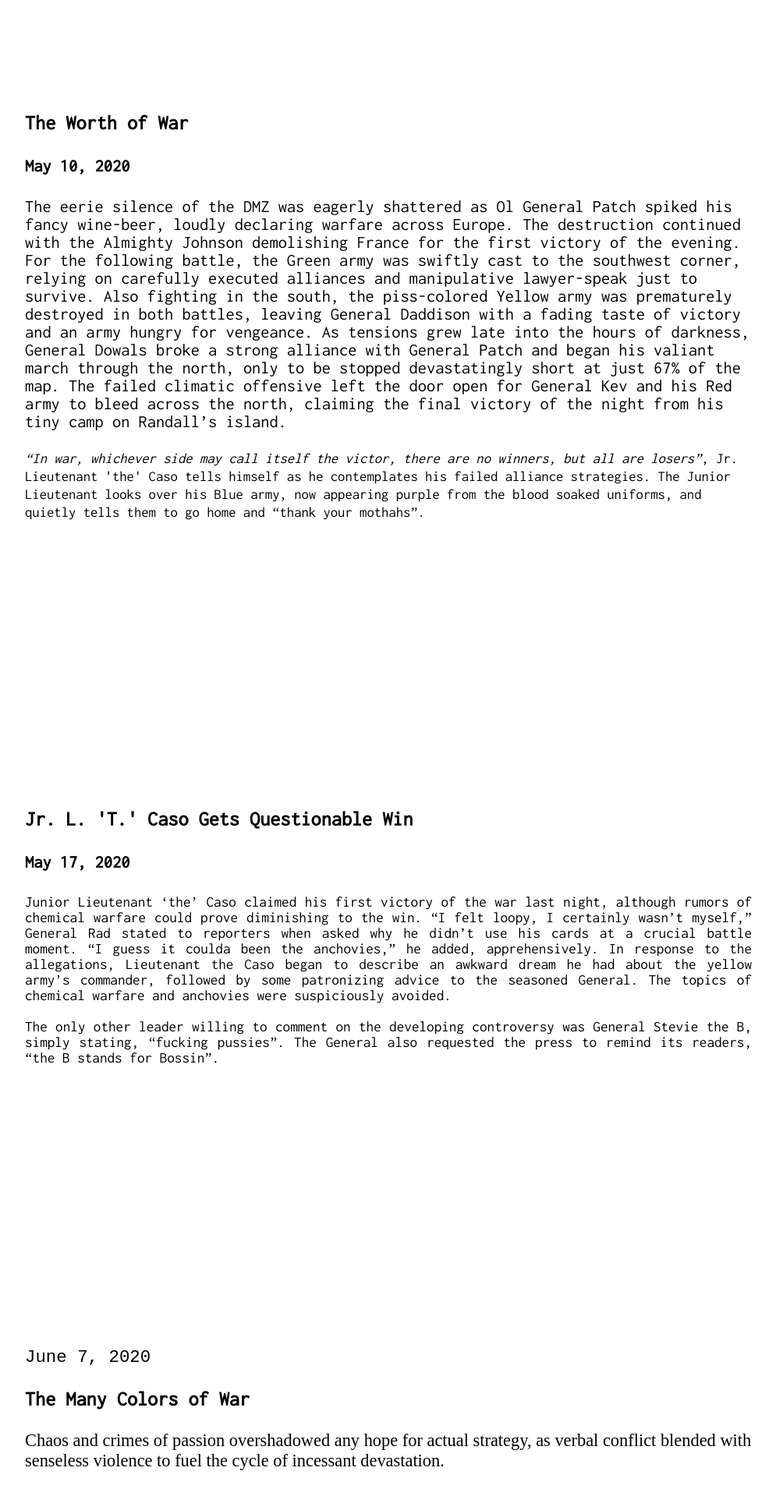
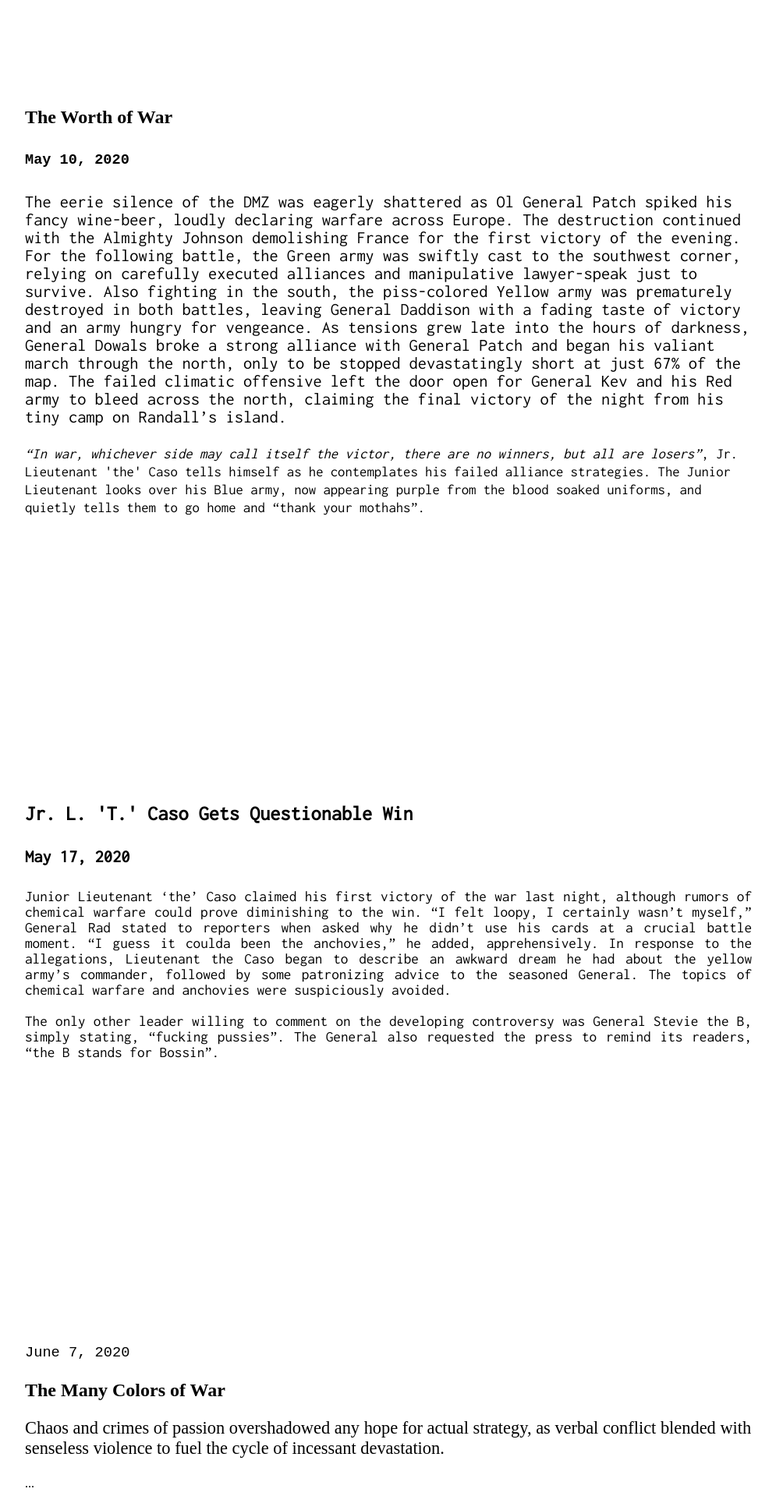
Before and after one commit to kduckets/tfw, a Next.js app: page / in a window 1280 px wide. Shown: the part 4000-5919 px from the top of the page at 78% size, without its empty margins (142-1137 px from the left). Built offline with nearby package versions, Linux system fonts and the light colour scheme; a web font is replaced by a local one.

Commit message:
Update index.js

```diff
--- a/pages/index.js
+++ b/pages/index.js
@@ -95,9 +95,9 @@ scolds his soldiers and quietly plots his revenge.
       </div> */}
 
   <div className="fullHeight">
-  <p className="story">
-    <h3>The Worth of War</h3>
-  <h4>May 10, 2020</h4>
+  <h2>The Worth of War</h2>
+  <p className="narration">
+  <h5>May 10, 2020</h5>
   </p>
 <p className="story">
  The eerie silence of the DMZ was eagerly shattered as Ol General Patch spiked his fancy wine-beer,
@@ -141,9 +141,8 @@ scolds his soldiers and quietly plots his revenge.
 
 
 <div className="fullHeight">
-<p className="narration">June 7, 2020</p>
-
-<p className="story"><h3>The Many Colors of War</h3></p>
+<p className="narration"><small>June 7, 2020</small></p>
+<h2>The Many Colors of War</h2>
 <p>Chaos and crimes of passion overshadowed any hope for actual strategy, as verbal conflict blended with
 senseless violence to fuel the cycle of incessant devastation.</p>
 
@@ -179,7 +178,8 @@ perhaps the world) allowing a blood-colored history to once again, repeat itself
 </div>
 
 <div className="fullHeight">
-<p className="narration">June 14, 2020</p>
+<p className="narration">
+  <h4>June 14, 2020</h4></p>
 
 <p>The Gordian knot of military bureaucracy just wasn’t worth fighting today. </p>
 
@@ -234,7 +234,7 @@ Jr. Lt. 'the' Caso was furious.</small>
 
 <div className="fullHeight">
   <p className="story">
-    <h4>June 29, 2020</h4>
+    <h3>June 29, 2020</h3>
 <small>
 “That squirrelly Lieutenant is becoming my biggest regret. What are my options?” The old Blue superior
 was almost relieved by the news of his Junior Lieutenant’s sudden disappearance.
```
